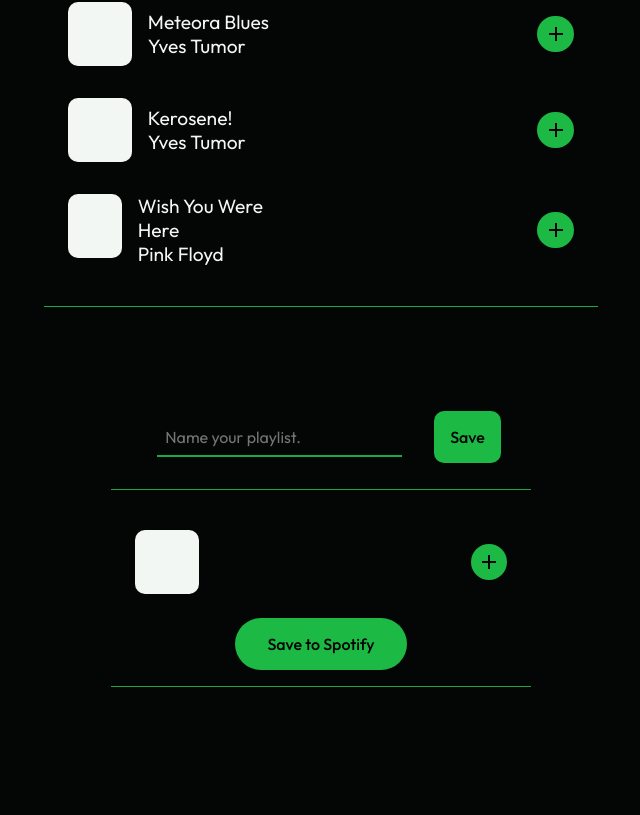
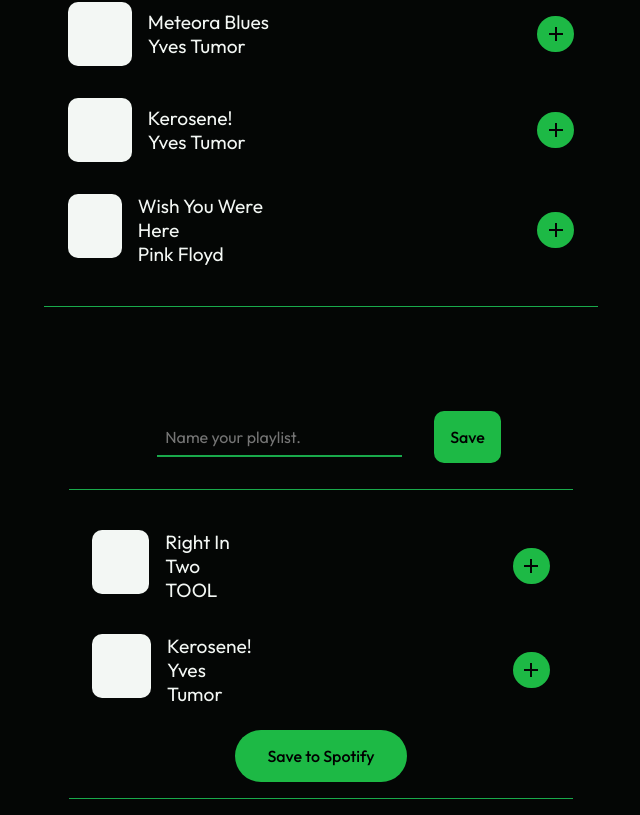
Before and after one commit to rbrickmn/mixmaster-app, a React (Vite) app: page / in a window 1280 px wide. Shown: the part 553-1368 px from the top of the page, without its empty margins (319-959 px from the left). Before the commit the page ends 1256 px from the top, so only its background shows below. Built offline with nearby package versions, Linux system fonts and the light colour scheme.

Commit message:
Implement playlists in the component tree

```diff
--- a/src/components/App.jsx
+++ b/src/components/App.jsx
@@ -28,6 +28,20 @@
     },
   ]);
 
+  const [playlistName, setPlaylistName] = useState("My Playlist");
+  const [playlistTracks, setPlaylistTracks] = useState([
+    {
+      artist: "TOOL",
+      song: "Right In Two",
+      id: 1,
+    },
+    {
+      artist: "Yves Tumor",
+      song: "Kerosene!",
+      id: 2,
+    },
+  ]);
+
   return (
     <>
       <div className={styles.Container}>
@@ -46,7 +60,7 @@
         <div className={`${styles.Container} ${styles.ResultsPlaylist}`}>
           <SearchResults userSearchResult={searchResults} />
 
-          <Playlist />
+          <Playlist playlistName={playlistName} playlistTracks={playlistTracks} />
         </div>
       </main>
     </>
--- a/src/components/Playlist/Playlist.jsx
+++ b/src/components/Playlist/Playlist.jsx
@@ -2,8 +2,9 @@
 import styles from "../Playlist/Playlist.module.css";
 
 import Track from "../Track/Track";
+import Tracklist from "../Tracklist/Tracklist";
 
-function Playlist() {
+function Playlist(props) {
   return (
     <>
       <div className={styles.PlaylistWrapper}>
@@ -14,7 +15,7 @@
 
         <hr />
 
-        <Track />
+        <Tracklist userSearchResult={props.playlistTracks} />
 
         <button className={styles.SaveToSpotify}>
           Save to Spotify
```
